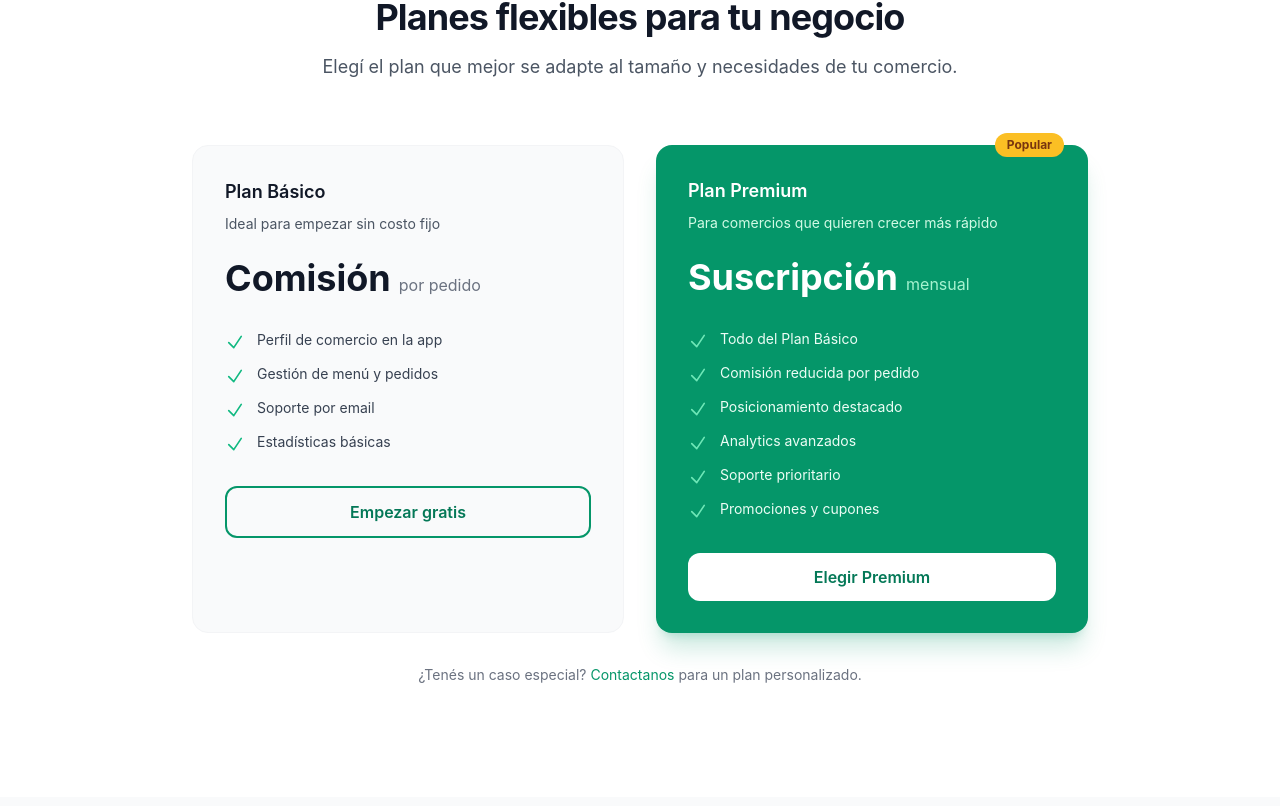
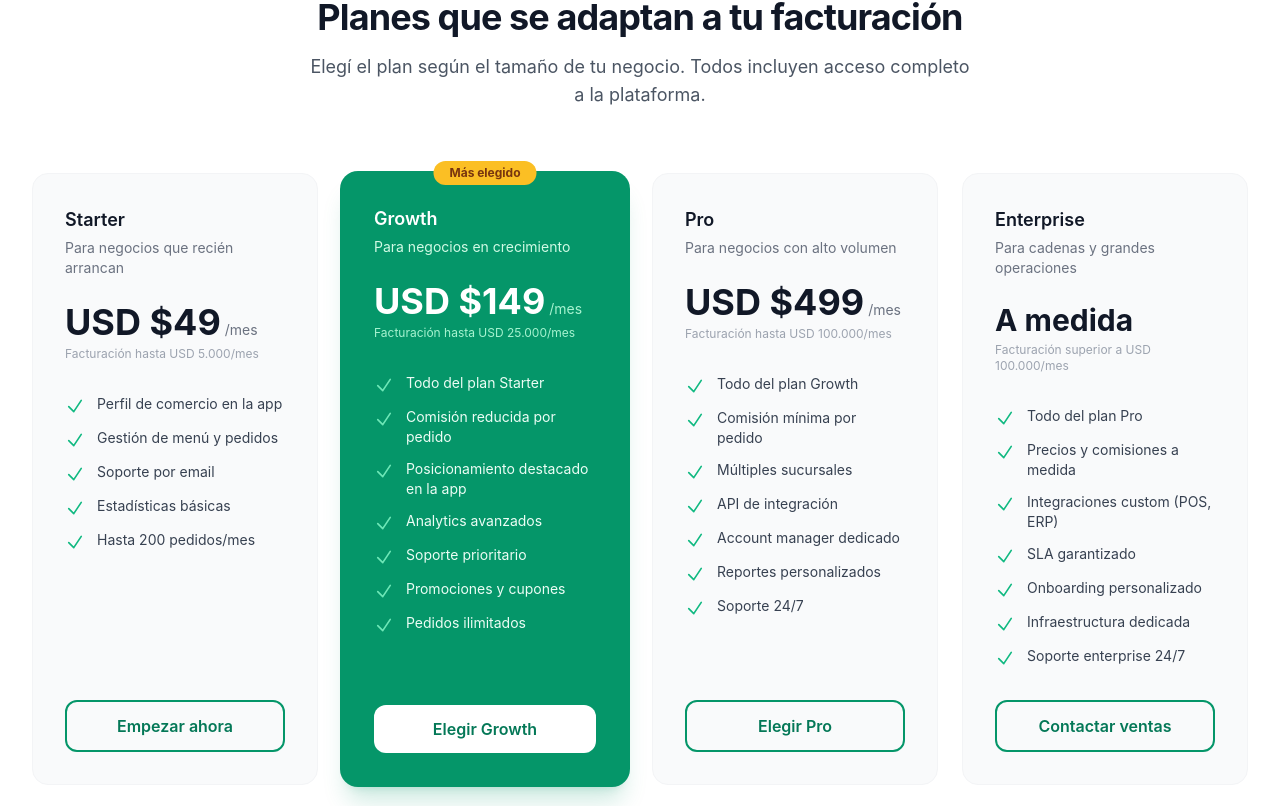
Before and after one commit to runbits-dev/web, a Next.js app: page / in a window 1280 px wide. Shown: the part 2214-3020 px from the top of the page. Built offline with nearby package versions, Linux system fonts and the light colour scheme.

Commit message:
feat(pricing): 4 tiered plans based on business revenue — Starter $49, Growth $149 (anchor), Pro $499, Enterprise custom

```diff
--- a/src/app/page.tsx
+++ b/src/app/page.tsx
@@ -233,93 +233,180 @@ function HowItWorks() {
 }
 
 function Pricing() {
+  const checkIcon = (
+    <svg className="w-5 h-5 shrink-0 mt-0.5" fill="none" viewBox="0 0 24 24" strokeWidth={2} stroke="currentColor">
+      <path strokeLinecap="round" strokeLinejoin="round" d="M4.5 12.75l6 6 9-13.5" />
+    </svg>
+  )
+
+  const plans = [
+    {
+      name: 'Starter',
+      description: 'Para negocios que recién arrancan',
+      billing: 'Facturación hasta USD 5.000/mes',
+      price: '49',
+      popular: false,
+      highlighted: false,
+      features: [
+        'Perfil de comercio en la app',
+        'Gestión de menú y pedidos',
+        'Soporte por email',
+        'Estadísticas básicas',
+        'Hasta 200 pedidos/mes',
+      ],
+      cta: 'Empezar ahora',
+    },
+    {
+      name: 'Growth',
+      description: 'Para negocios en crecimiento',
+      billing: 'Facturación hasta USD 25.000/mes',
+      price: '149',
+      popular: true,
+      highlighted: true,
+      features: [
+        'Todo del plan Starter',
+        'Comisión reducida por pedido',
+        'Posicionamiento destacado en la app',
+        'Analytics avanzados',
+        'Soporte prioritario',
+        'Promociones y cupones',
+        'Pedidos ilimitados',
+      ],
+      cta: 'Elegir Growth',
+    },
+    {
+      name: 'Pro',
+      description: 'Para negocios con alto volumen',
+      billing: 'Facturación hasta USD 100.000/mes',
+      price: '499',
+      popular: false,
+      highlighted: false,
+      features: [
+        'Todo del plan Growth',
+        'Comisión mínima por pedido',
+        'Múltiples sucursales',
+        'API de integración',
+        'Account manager dedicado',
+        'Reportes personalizados',
+        'Soporte 24/7',
+      ],
+      cta: 'Elegir Pro',
+    },
+    {
+      name: 'Enterprise',
+      description: 'Para cadenas y grandes operaciones',
+      billing: 'Facturación superior a USD 100.000/mes',
+      price: null,
+      popular: false,
+      highlighted: false,
+      features: [
+        'Todo del plan Pro',
+        'Precios y comisiones a medida',
+        'Integraciones custom (POS, ERP)',
+        'SLA garantizado',
+        'Onboarding personalizado',
+        'Infraestructura dedicada',
+        'Soporte enterprise 24/7',
+      ],
+      cta: 'Contactar ventas',
+    },
+  ]
+
   return (
     <section id="pricing" className="py-20 sm:py-28 bg-white">
       <div className="max-w-7xl mx-auto px-4 sm:px-6 lg:px-8">
         <div className="text-center max-w-2xl mx-auto mb-16">
           <h2 className="text-3xl sm:text-4xl font-bold text-gray-900 tracking-tight">
-            Planes flexibles para tu negocio
+            Planes que se adaptan a tu facturación
           </h2>
           <p className="mt-4 text-lg text-gray-600">
-            Elegí el plan que mejor se adapte al tamaño y necesidades de tu comercio.
+            Elegí el plan según el tamaño de tu negocio. Todos incluyen acceso completo a la plataforma.
           </p>
         </div>
 
-        <div className="grid md:grid-cols-2 gap-8 max-w-4xl mx-auto">
-          {/* Basic Plan */}
-          <div className="bg-gray-50 rounded-2xl p-8 border border-gray-100">
-            <h3 className="text-lg font-semibold text-gray-900">Plan Básico</h3>
-            <p className="mt-2 text-sm text-gray-600">Ideal para empezar sin costo fijo</p>
+        <div className="grid md:grid-cols-2 xl:grid-cols-4 gap-6">
+          {plans.map((plan) => (
+            <div
+              key={plan.name}
+              className={`relative rounded-2xl p-8 flex flex-col ${
+                plan.highlighted
+                  ? 'bg-brand-600 text-white shadow-xl shadow-brand-600/20 ring-2 ring-brand-600'
+                  : 'bg-gray-50 border border-gray-100'
+              }`}
+            >
+              {plan.popular && (
+                <div className="absolute -top-3 left-1/2 -translate-x-1/2 bg-amber-400 text-amber-900 text-xs font-bold px-4 py-1 rounded-full whitespace-nowrap">
+                  Más elegido
+                </div>
+              )}
+              <div>
+                <h3 className={`text-lg font-semibold ${plan.highlighted ? 'text-white' : 'text-gray-900'}`}>
+                  {plan.name}
+                </h3>
+                <p className={`mt-1 text-sm ${plan.highlighted ? 'text-brand-100' : 'text-gray-500'}`}>
+                  {plan.description}
+                </p>
+              </div>
               <div className="mt-6">
-              <span className="text-4xl font-bold text-gray-900">Comisión</span>
-              <span className="text-gray-500 ml-2">por pedido</span>
+                {plan.price ? (
+                  <>
+                    <div className="flex items-baseline gap-1">
+                      <span className={`text-4xl font-bold ${plan.highlighted ? 'text-white' : 'text-gray-900'}`}>
+                        USD ${plan.price}
+                      </span>
+                      <span className={`text-sm ${plan.highlighted ? 'text-brand-200' : 'text-gray-500'}`}>/mes</span>
                     </div>
-            <ul className="mt-8 space-y-3">
-              {[
-                'Perfil de comercio en la app',
-                'Gestión de menú y pedidos',
-                'Soporte por email',
-                'Estadísticas básicas',
-              ].map((item) => (
-                <li key={item} className="flex items-start gap-3 text-sm text-gray-700">
-                  <svg className="w-5 h-5 text-brand-500 shrink-0 mt-0.5" fill="none" viewBox="0 0 24 24" strokeWidth={2} stroke="currentColor">
-                    <path strokeLinecap="round" strokeLinejoin="round" d="M4.5 12.75l6 6 9-13.5" />
-                  </svg>
+                    <p className={`mt-1 text-xs ${plan.highlighted ? 'text-brand-200' : 'text-gray-400'}`}>
+                      {plan.billing}
+                    </p>
+                  </>
+                ) : (
+                  <>
+                    <span className={`text-3xl font-bold ${plan.highlighted ? 'text-white' : 'text-gray-900'}`}>
+                      A medida
+                    </span>
+                    <p className={`mt-1 text-xs ${plan.highlighted ? 'text-brand-200' : 'text-gray-400'}`}>
+                      {plan.billing}
+                    </p>
+                  </>
+                )}
+              </div>
+              <ul className="mt-8 space-y-3 flex-1">
+                {plan.features.map((item) => (
+                  <li
+                    key={item}
+                    className={`flex items-start gap-3 text-sm ${
+                      plan.highlighted ? 'text-brand-50' : 'text-gray-700'
+                    }`}
+                  >
+                    <span className={plan.highlighted ? 'text-brand-300' : 'text-brand-500'}>
+                      {checkIcon}
+                    </span>
                     {item}
                   </li>
                 ))}
               </ul>
               <Link
-              href="/dashboard/register"
-              className="mt-8 block w-full text-center py-3 px-6 rounded-xl border-2 border-brand-600 text-brand-700 font-semibold hover:bg-brand-50 transition-colors"
+                href={plan.price ? '/dashboard/register' : 'mailto:sales@runbits.io'}
+                className={`mt-8 block w-full text-center py-3 px-6 rounded-xl font-semibold transition-colors ${
+                  plan.highlighted
+                    ? 'bg-white text-brand-700 hover:bg-brand-50'
+                    : 'border-2 border-brand-600 text-brand-700 hover:bg-brand-50'
+                }`}
               >
-              Empezar gratis
+                {plan.cta}
               </Link>
             </div>
-
-          {/* Premium Plan */}
-          <div className="relative bg-brand-600 rounded-2xl p-8 text-white shadow-xl shadow-brand-600/20">
-            <div className="absolute -top-3 right-6 bg-amber-400 text-amber-900 text-xs font-bold px-3 py-1 rounded-full">
-              Popular
-            </div>
-            <h3 className="text-lg font-semibold">Plan Premium</h3>
-            <p className="mt-2 text-sm text-brand-100">Para comercios que quieren crecer más rápido</p>
-            <div className="mt-6">
-              <span className="text-4xl font-bold">Suscripción</span>
-              <span className="text-brand-200 ml-2">mensual</span>
-            </div>
-            <ul className="mt-8 space-y-3">
-              {[
-                'Todo del Plan Básico',
-                'Comisión reducida por pedido',
-                'Posicionamiento destacado',
-                'Analytics avanzados',
-                'Soporte prioritario',
-                'Promociones y cupones',
-              ].map((item) => (
-                <li key={item} className="flex items-start gap-3 text-sm text-brand-50">
-                  <svg className="w-5 h-5 text-brand-300 shrink-0 mt-0.5" fill="none" viewBox="0 0 24 24" strokeWidth={2} stroke="currentColor">
-                    <path strokeLinecap="round" strokeLinejoin="round" d="M4.5 12.75l6 6 9-13.5" />
-                  </svg>
-                  {item}
-                </li>
           ))}
-            </ul>
-            <Link
-              href="/dashboard/register"
-              className="mt-8 block w-full text-center py-3 px-6 rounded-xl bg-white text-brand-700 font-semibold hover:bg-brand-50 transition-colors"
-            >
-              Elegir Premium
-            </Link>
-          </div>
         </div>
 
-        <p className="mt-8 text-center text-sm text-gray-500">
-          ¿Tenés un caso especial?{' '}
-          <a href="mailto:support@runbits.io" className="text-brand-600 hover:underline">
-            Contactanos
-          </a>{' '}
-          para un plan personalizado.
+        <p className="mt-10 text-center text-sm text-gray-500">
+          Todos los planes incluyen 14 días de prueba gratis. Sin tarjeta de crédito requerida.
+          <br />
+          ¿Necesitás algo diferente?{' '}
+          <a href="mailto:sales@runbits.io" className="text-brand-600 hover:underline font-medium">
+            Hablemos
+          </a>
         </p>
       </div>
     </section>
```
Lines whose indentation alone changed are shown as unchanged.
